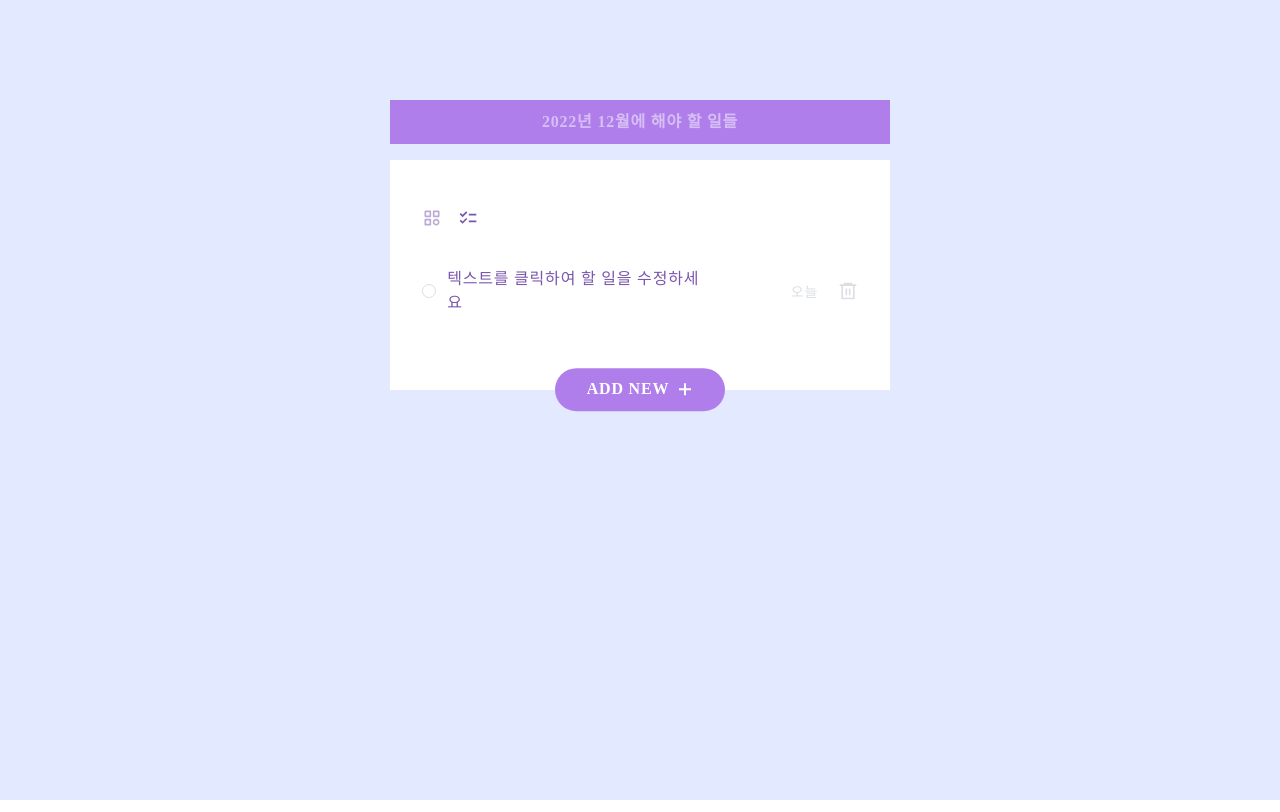
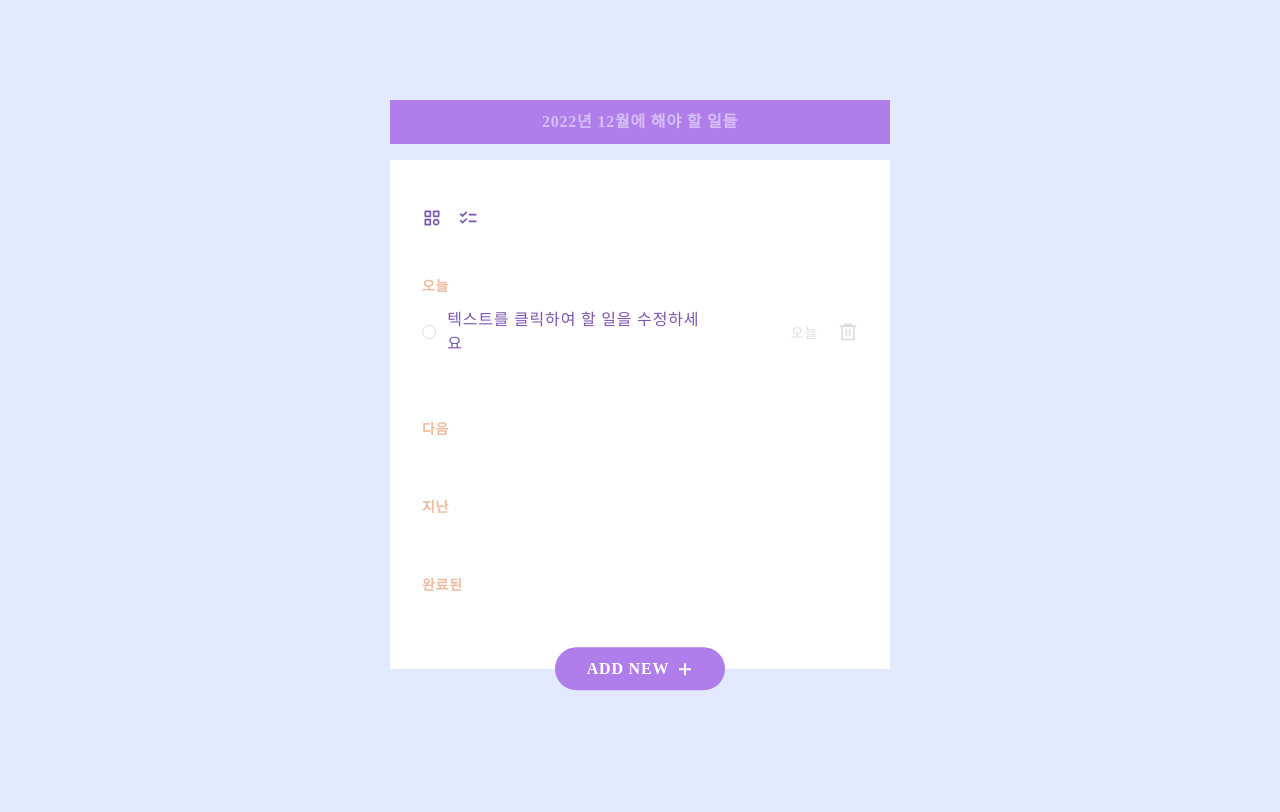
Before and after one commit to InnSeonn/Todolist-Projects, a React (Create React App) app: page / in a window 1280 px wide. Built offline with nearby package versions, Linux system fonts and the light colour scheme; a web font is replaced by a local one.

Commit message:
Feat: Filter 토글 기능 추가
- Filter ON 상태일 때 오늘, 다음, 지난, 완료된 할 일로 분류하도록 함
- ToggleContext에서 Filter 상태를 함께 관리하도록 수정
- Filter 토글 상태에 따라 컴포넌트를 표시하도록 TodoFilteredList 컴포넌트 추가

```diff
--- a/src/App.tsx
+++ b/src/App.tsx
@@ -5,13 +5,14 @@ import Todo from './components/Todo';
 import { TodoContextProvider } from './contexts/TodoContext';
 import Header from './components/Header';
 import AddButton from './components/AddButton';
+import ToggleProvider from './contexts/ToggleContext';
 
 const AppLayout = styled.div`
   display: flex;
   flex-direction: column;
   justify-content: flex-start;
   align-items: center;
-  width: 100vw;
+  width: 100%;
   min-height: 100vh;
   height: 100%;
   padding: 6.25rem 20px;
@@ -25,7 +26,9 @@ function App() {
       <AppLayout className='container'>
         <Header/>
         <TodoContextProvider>
-          <Todo/>
+          <ToggleProvider>
+            <Todo/>
+          </ToggleProvider>
           <AddButton />
         </TodoContextProvider>
       </AppLayout>
--- a/src/components/Todo.tsx
+++ b/src/components/Todo.tsx
@@ -3,6 +3,7 @@ import TodoList from './TodoList';
 import { createContext, useState, useContext } from 'react';
 import ToggleProvider, { useToggleState } from '../contexts/ToggleContext';
 import TodoToggleButton from '../components/TodoToggleButton';
+import TodoFilteredList from './TodoFilteredList';
 
 /** 스타일 **/
 const TodoArticle = styled.article`
@@ -18,12 +19,15 @@ const TodoArticle = styled.article`
 `;
 
 export default function Todo() {
+  const toggle = useToggleState();
+  console.log(toggle);
+
   return (
-    <ToggleProvider>
+    // <ToggleProvider>
       <TodoArticle className='list'>
         <TodoToggleButton />
-        <TodoList />
+        {toggle.filter ? <TodoFilteredList /> : <TodoList />}
       </TodoArticle>
-    </ToggleProvider>
+    // </ToggleProvider>
   );
 }
--- /dev/null
+++ b/src/components/TodoFilteredList.tsx
@@ -0,0 +1,65 @@
+import { useTodoState } from '../contexts/TodoContext';
+import { getDaysPassed } from './dateFormatter';
+import TodoItem from './TodoItem';
+import styled from 'styled-components';
+
+const FilteredListBox = styled.div`
+	margin-bottom: 4em;
+	&:last-child {
+		margin-bottom: 0;
+	}
+`;
+const FilteredListTitle = styled.h2`
+	color: var(--color-accent-light);
+	font-size: var(--font-size-14);
+	font-weight: 700;
+`;
+
+export default function TodoFilteredList() {
+	const todos = useTodoState();
+
+	return (
+		<div style={{marginTop: '3em'}}>
+			<FilteredListBox>
+				<FilteredListTitle>오늘</FilteredListTitle>
+				<ul>
+					{todos.map(todo => {
+						if(!todo.isDone && getDaysPassed(new Date()) === getDaysPassed(todo.date)) {
+							return <TodoItem todo={todo} key={todo.id}></TodoItem>
+						}
+					})}
+				</ul>
+			</FilteredListBox>
+			<FilteredListBox>
+				<FilteredListTitle>다음</FilteredListTitle>
+				<ul>
+					{todos.map(todo => {
+						if(!todo.isDone && getDaysPassed(todo.date) > 0) {
+							return <TodoItem todo={todo} key={todo.id}></TodoItem>
+						}
+					})}
+				</ul>
+			</FilteredListBox>
+			<FilteredListBox>
+				<FilteredListTitle>지난</FilteredListTitle>
+				<ul>
+					{todos.map(todo => {
+							if(!todo.isDone && getDaysPassed(todo.date) < 0) {
+								return <TodoItem todo={todo} key={todo.id}></TodoItem>
+							}
+						})}
+				</ul>
+			</FilteredListBox>
+			<FilteredListBox>
+				<FilteredListTitle>완료된</FilteredListTitle>
+				<ul>
+					{todos.map(todo => {
+						if(todo.isDone) {
+							return <TodoItem todo={todo} key={todo.id}></TodoItem>
+						}
+					})}
+				</ul>
+			</FilteredListBox>
+		</div>
+	);
+}
--- a/src/components/TodoItem.tsx
+++ b/src/components/TodoItem.tsx
@@ -185,18 +185,18 @@ export default function TodoItem({ todo }: TodoProps) {
 	const dispatch = useTodoDispatch();
 	const textRef = useRef<HTMLTextAreaElement>(null);
 	const [todoText, setTodoText] = useState(text);
-	const isShowCheckedItem = useToggleState();
-	const [display, setDisplay] = useState(isShowCheckedItem);
+	const toggle = useToggleState();
+	const [display, setDisplay] = useState(toggle.checked);
 
 	useEffect(() => {
-		if(isDone && isShowCheckedItem) { //체크된 항목이고, 체크된 항목을 표시하는 경우
+		if(isDone && toggle.checked) { //체크된 항목이고, 체크된 항목을 표시하는 경우
 			setDisplay(true);
-		} else if(isDone && !isShowCheckedItem) { //체크된 항목이고, 체크된 항목을 표시하지 않는 경우
+		} else if(isDone && !toggle.checked) { //체크된 항목이고, 체크된 항목을 표시하지 않는 경우
 			setDisplay(false);
 		} else { //체크되지 않은 항목
 			setDisplay(true);
 		}
-	}, [isShowCheckedItem]);
+	}, [toggle.checked]);
 
 	useEffect(() => {
 		document.fonts.ready.then(() => { //폴백 폰트와 크기 차이로 인해 scrollHeight가 정확하지 않은 문제 해결
--- a/src/components/TodoToggleButton.tsx
+++ b/src/components/TodoToggleButton.tsx
@@ -18,19 +18,47 @@ const Button = styled.button`
 `;
 
 export default function TodoToggleButton() {
-	const isShowCheckedItem = useToggleState();
+	const toggle = useToggleState();
 	const dispatch = useToggleDispatch();
 
-	function toggleShowCheckedItem(e: React.MouseEvent) {
+	function toggleShowChecked(e: React.MouseEvent) {
     const toggleBtn = e.currentTarget;
     toggleBtn.classList.toggle('on');
-		dispatch(!isShowCheckedItem);
+		dispatch({
+      type: 'CHECKED',
+      toggle: !toggle.checked,
+    });
+  }
+
+  function toggleFilter(e: React.MouseEvent) {
+    const toggleBtn = e.currentTarget;
+    toggleBtn.classList.toggle('on');
+		dispatch({
+      type: 'FILTER',
+      toggle: !toggle.filter,
+    });
+  }
+
+  function toggleOption(e: React.MouseEvent) {
+    const toggleBtn = e.currentTarget;
+    toggleBtn.classList.toggle('on');
+    if(toggleBtn.classList.contains('filter')) {
+      dispatch({
+        type: 'FILTER',
+        toggle: !toggle.filter,
+      });
+    } else if(toggleBtn.classList.contains('checked')) {
+      dispatch({
+        type: 'CHECKED',
+        toggle: !toggle.checked,
+      });
+    }
   }
 
 	return (
 		<div>
-			<Button className='filterBtn'><BiCategory/></Button>
-			<Button className='showCheckedBtn on' onClick={toggleShowCheckedItem}><MdChecklist/></Button>
+			<Button className='filter on' onClick={toggleOption}><BiCategory/></Button>
+			<Button className='checked on' onClick={toggleOption}><MdChecklist/></Button>
 		</div>
 	);
 }
--- a/src/contexts/ToggleContext.tsx
+++ b/src/contexts/ToggleContext.tsx
@@ -1,8 +1,19 @@
-import { createContext, Dispatch, useState, useContext } from 'react';
+import { createContext, Dispatch, useState, useContext, useReducer } from 'react';
 
-export const ToggleContext = createContext<boolean>(true);
+type ToggleState = {
+	filter: boolean,
+	checked: boolean,
+};
 
-type toggleDispatch = Dispatch<boolean>
+export const ToggleContext = createContext<ToggleState>({
+	filter: true,
+	checked: true,
+});
+
+type Action =
+| { type: 'FILTER', toggle: boolean }
+| { type: 'CHECKED', toggle: boolean}
+type toggleDispatch = Dispatch<Action>
 export const ToggleDispatchContext = createContext<toggleDispatch | undefined>(undefined);
 
 export function useToggleState() {
@@ -16,12 +27,31 @@ export function useToggleDispatch() {
 	return dispatch;
 }
 
+function toggleReducer(state: ToggleState, action: Action) :ToggleState {
+	switch(action.type) {
+		case 'FILTER':
+			return {
+				filter: action.toggle,
+				checked: state.checked,
+			};
+		case 'CHECKED':
+			return {
+				filter: state.filter,
+				checked: action.toggle,
+			};
+	}
+}
+
 export default function ToggleProvider({children}: {children: React.ReactNode}) {
-	const [isShowCheckedItem, dispatch] = useState(true);
+	// const [toggle, dispatch] = useState(true);
+	const [toggle, dispatch] = useReducer(toggleReducer, {
+		filter: true,
+		checked: true,
+	});
 
 	return (
 		<ToggleDispatchContext.Provider value={dispatch}>
-			<ToggleContext.Provider value = {isShowCheckedItem}>
+			<ToggleContext.Provider value = {toggle}>
 				{children}
 			</ToggleContext.Provider>
 		</ToggleDispatchContext.Provider>
```
